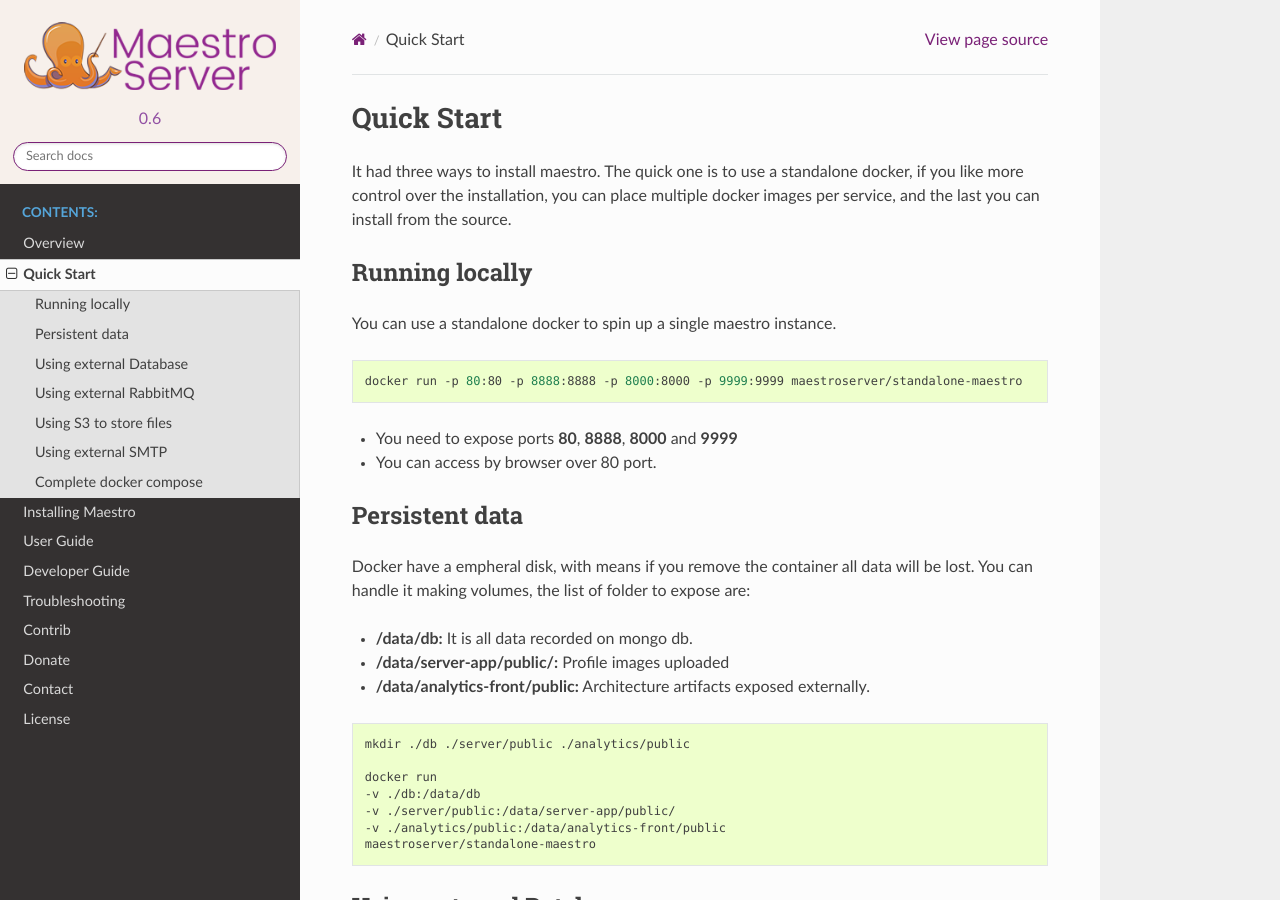
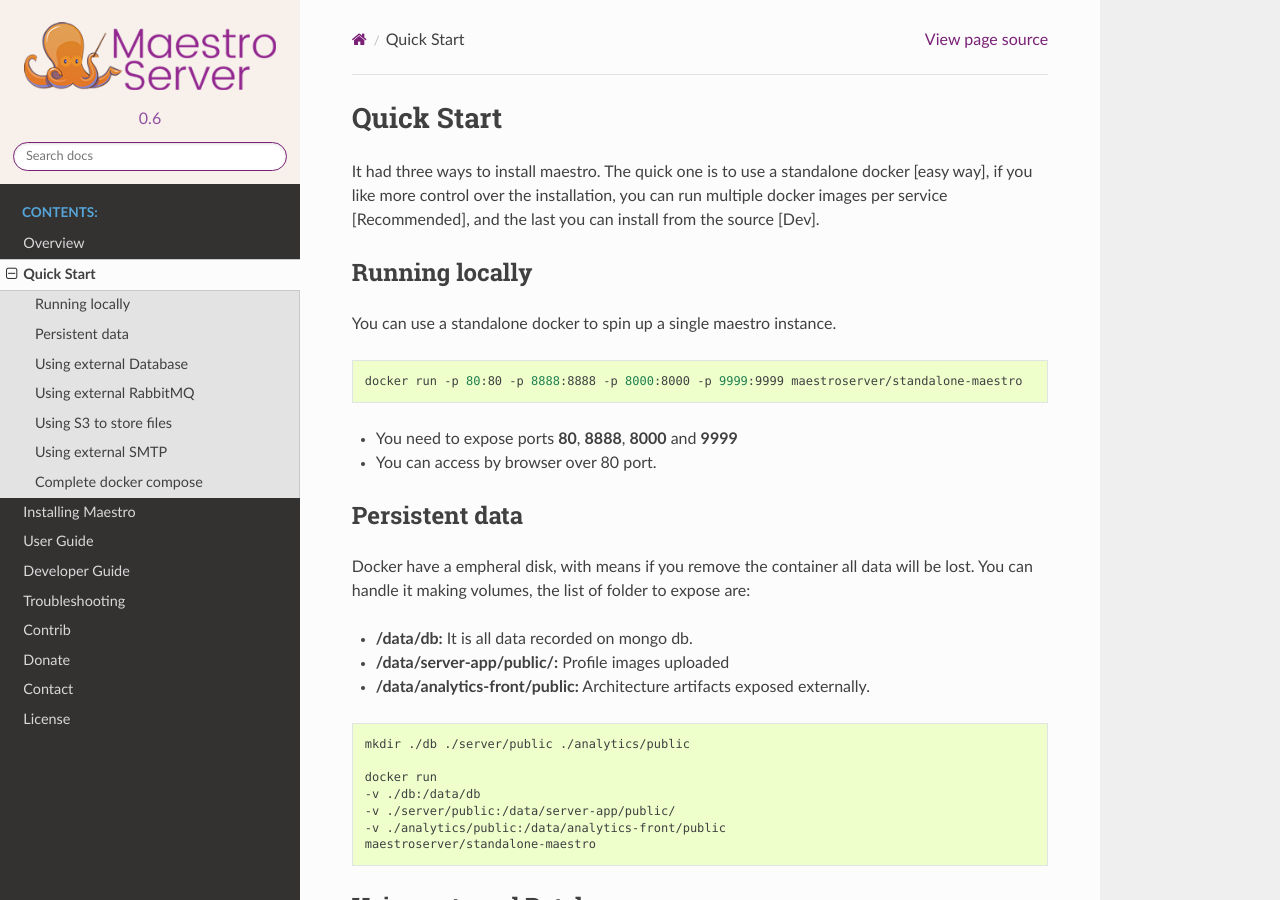
Before and after one commit to maestro-server/webdocs, a Sphinx documentation site: the page built from docs/quickstart.rst, in a window 1280 px wide and 900 px high. Built offline with Sphinx 7.4.7 and the Read the Docs theme 2.0.0, drawn with Linux system fonts in a browser that asks for light colours; formulas are drawn with MathJax 3.

```diff
--- a/docs/quickstart.rst
+++ b/docs/quickstart.rst
@@ -1,6 +1,6 @@
 Quick Start
 ====================
-It had three ways to install maestro. The quick one is to use a standalone docker, if you like more control over the installation, you can place multiple docker images per service, and the last you can install from the source.
+It had three ways to install maestro. The quick one is to use a standalone docker [easy way], if you like more control over the installation, you can run multiple docker images per service [Recommended], and the last you can install from the source [Dev].
 
 Running locally
 ***************
```
Also changed, not shown: 1 other file.
